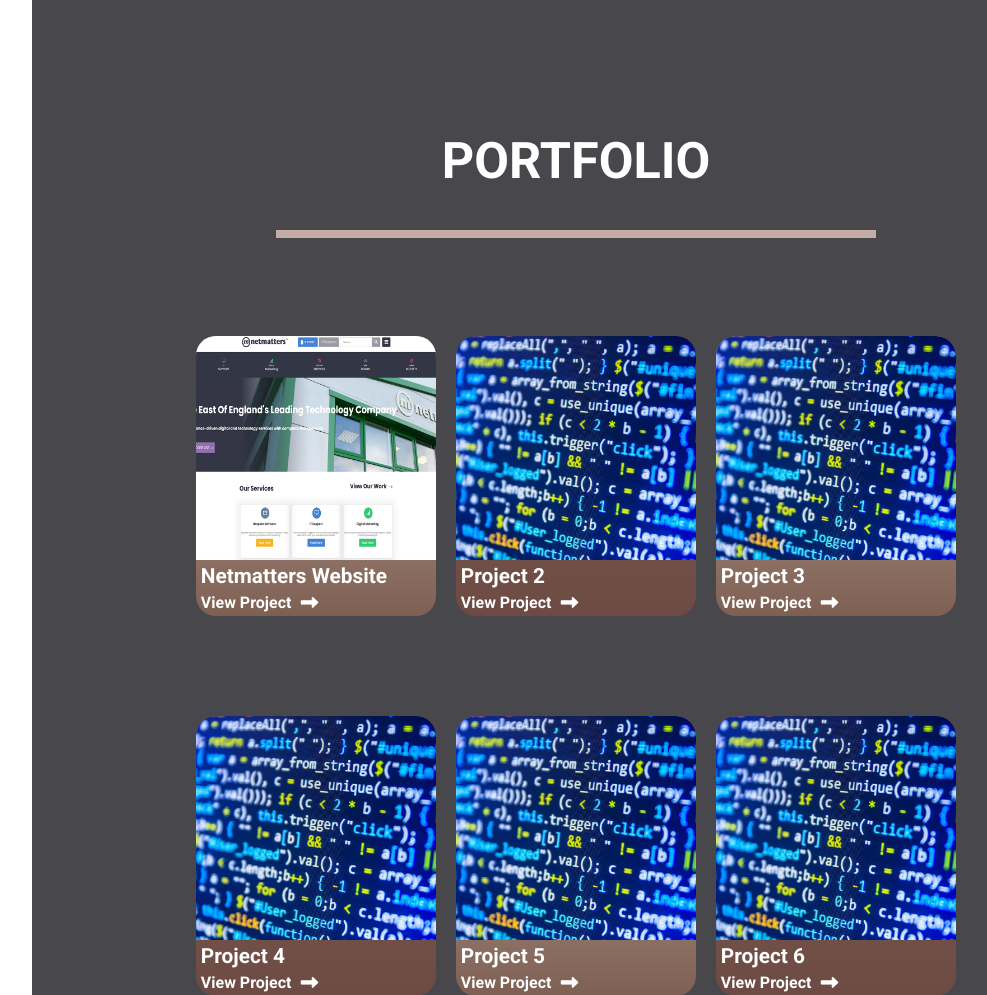
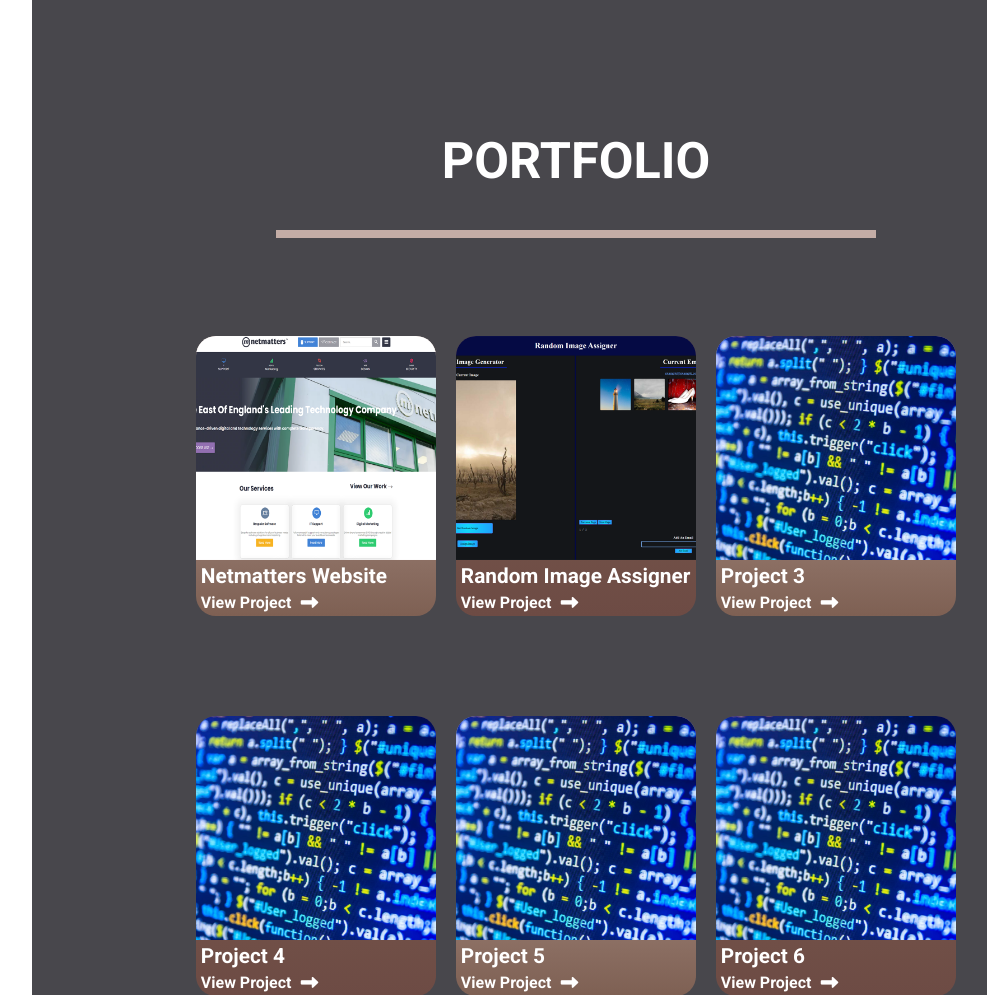
Before and after one commit to CallThyCJ/Portfolio, a PHP site: page / in a window 1280 px wide. Shown: the part 801-1796 px from the top of the page, without its empty margins (160-1147 px from the left). Run offline with PHP 8.4, Linux system fonts and the light colour scheme; some libraries are stand-ins or nearby versions.

Commit message:
Skills and Project update
Added the new code languages I learned to my skills and linked the second project to my portfolio

```diff
--- a/SCSS/partials/_items.scss
+++ b/SCSS/partials/_items.scss
@@ -271,6 +271,23 @@ input {
     }
 }
 
+li:nth-of-type(4) i {
+    margin-right: 62px;
+
+    @include mq("m") {
+            margin-right: 4px;
+    }
+}
+
+li:nth-of-type(5) i {
+    margin-right: 73px;
+    font-size: 1.75rem;
+
+    @include mq("m") {
+            margin-right: 14px;
+    }
+}
+
 .fa-sass {
     margin-right: 63px;
     @include mq("m") {
--- a/index.html
+++ b/index.html
@@ -158,13 +158,13 @@
         <div class="projectItem" id="projectItem2">
 
             <div class="projectTopSection">
-                <img src="Assets/placeholder.png" alt="netmatters home page screenshot" class="projectImg">
+                <img src="Assets/imageAssigner.png" alt="netmatters home page screenshot" class="projectImg">
             </div>
 
             <div class="projectBottomSection">
-                <h3>Project 2</h3>
+                <h3>Random Image Assigner</h3>
                 <div class="projectFooter">
-                    <a href=""><h4>View Project </h4></a>
+                    <a href="https://js-array.celestin-jacobs.netmatters-scs.co.uk/"><h4>View Project </h4></a>
                     <i class="fa-solid fa-right-long fa-2x arrowRight"></i>
                 </div>
             </div>
--- a/internal-pages/about-me.html
+++ b/internal-pages/about-me.html
@@ -144,6 +144,8 @@
                     <li><i class="fa-brands fa-html5 skillLogo"></i>HTML</li>
                     <li><i class="fa-brands fa-css3-alt skillLogo"></i>CSS</li>
                     <li><i class="fa-brands fa-js skillLogo"></i>JavaScript</li>
+                    <li><i class="fa-brands fa-php skillLogo"></i>PHP</li>
+                    <li><i class="fa-solid fa-database skillLogo"></i>SQL</li>
                     <li><i class="fa-brands fa-sass skillLogo"></i>SCSS</li>
                     <li><img src="../Assets/jquery.png" alt="jquery logo" class="skillLogo">JQuery</li>
                     <li><img src="../Assets/c++.png" alt="c++ logo" class="skillLogo">C++</li>
--- a/internal-pages/scs.html
+++ b/internal-pages/scs.html
@@ -143,7 +143,7 @@
             <div class="scsItemBottomSection">
                 <h3>Treehouse</h3>
                 <p>Treehouse is an online learning community, featuring videos covering a number of topics from basic HTML to C# programming, iOS development, data analysis, and more. By completing courses users can earn points, allowing them to track their progress and see how much they've covered in certain areas.</p>
-                <p>Total Score: 3,628</p>
+                <p>Total Score: 12,691</p>
             </div>
         </div>
 
```
Also changed, not shown: Assets/imageAssigner.png (added), CSS/style.css.
